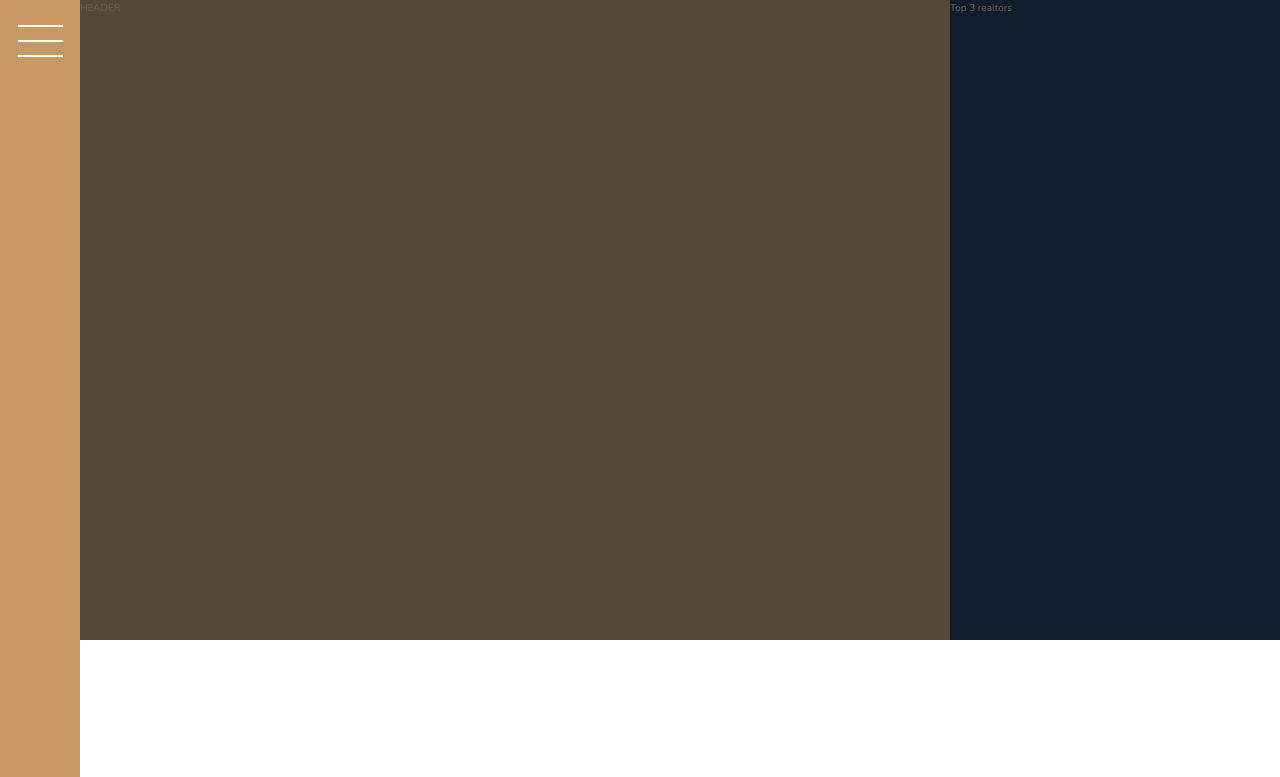
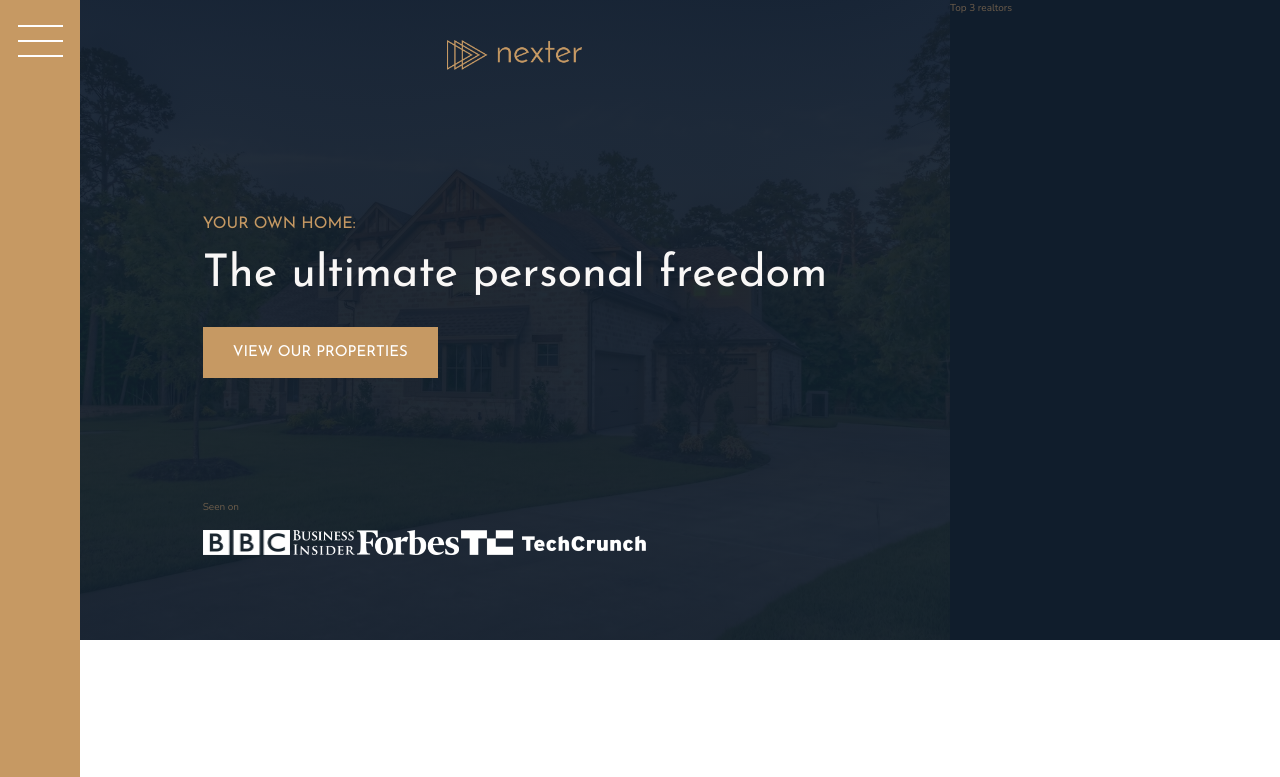
Before and after one commit to jaysig/nexter, a website: page index.html in a window 1280 px wide. Shown: the top 777 px of the page. Drawn offline with nearby package versions, Linux system fonts and the light colour scheme.

Commit message:
Started Header

```diff
--- a/index.html
+++ b/index.html
@@ -19,7 +19,17 @@
     </div>
 
     <div class="header">
-        HEADER
+        <img src="img/logo.png" alt="Nexter logo" class="header__logo">
+        <h3 class="heading-3">Your own home:</h3>
+        <h1 class="heading-1">The ultimate personal freedom</h1>
+        <button class="btn header__btn">View our properties</button>
+        <div class="header__sennon-text">Seen on</div>
+        <div class="header__seenon-logos">
+            <img src="img/logo-bbc.png" alt="BBC">
+            <img src="img/logo-bi.png" alt="Business Insider">
+            <img src="img/logo-forbes.png" alt="Forbes">
+            <img src="img/logo-techcrunch.png" alt="Techcrunch">
+        </div>
     </div>
 
     <div class="realtors">
--- a/sass/_header.scss
+++ b/sass/_header.scss
@@ -1,4 +1,34 @@
 .header {
     background-color: $color-grey-dark-1;
     grid-column: full-start / col-end 6;
+    background-image: linear-gradient(rgba($color-secondary, 0.93), rgba($color-secondary, 0.93)), url(../img/hero.jpeg);
+    background-size: cover;
+    background-position: center;
+    padding: 8rem;
+    padding-top: 4rem;
+
+    display: grid;
+    grid-template-rows: 1fr min-content 6rem 1fr;
+    grid-template-columns: max-content;
+    grid-row-gap: 1.5rem;
+    justify-content: center;
+
+    &__logo {
+        height: 3rem;
+        justify-self: center;
+    }
+
+    &__btn {
+        align-self: start;
+        justify-self: start;
+    }
+
+    &__seenon-text {
+    }
+
+    &__seenon-logos {
+        img {
+            height: 2.5rem;
+        }
+    }
 }
--- a/sass/_typography.scss
+++ b/sass/_typography.scss
@@ -5,6 +5,9 @@
 
 .heading-1 {
     @extend %heading;
+    font-size: 4.5rem;
+    color: $color-grey-light-1;
+    line-height: 1;
 }
 
 .heading-2 {
```
Also changed, not shown: css/style.css.
